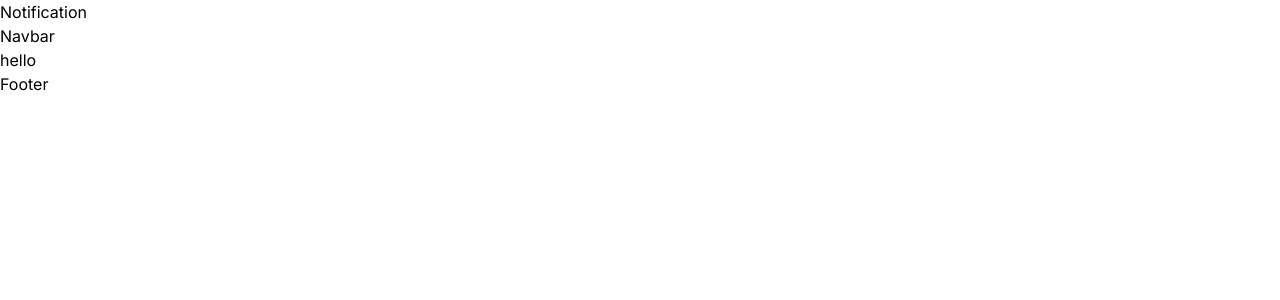
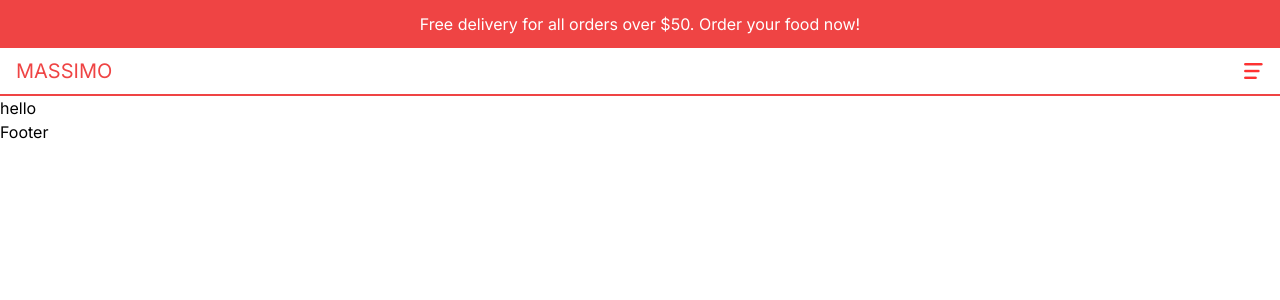
Before and after one commit to Op-Pautu/Delivery-App, a Next.js app: page / in a window 1280 px wide. Shown: the top 300 px of the page. Built offline with nearby package versions, Linux system fonts and the light colour scheme.

Commit message:
Add menu and carticon components in Navbar and style it

```diff
--- /dev/null
+++ b/src/app/components/CartIcon.tsx
@@ -0,0 +1,18 @@
+import Image from 'next/image'
+import Link from 'next/link'
+import React from 'react'
+
+const CartIcon = () => {
+  return (
+    <Link href='/cart' className='flex items-center gap-4'>
+        <div className='relative w-8 h-8'>
+            <Image src="/cart.png" alt='' fill/>
+        </div>
+        <span>
+            Cart (3)
+        </span>
+    </Link>
+  )
+}
+
+export default CartIcon
--- /dev/null
+++ b/src/app/components/Menu.tsx
@@ -0,0 +1,42 @@
+'use client'
+
+import Image from 'next/image'
+import Link from 'next/link';
+import React, { useState } from 'react'
+import CartIcon from './CartIcon';
+
+const links = [
+    { id: 1, title: "Homepage", url: "/" },
+    { id: 2, title: "Menu", url: "/menu" },
+    { id: 3, title: "Working Hours", url: "/" },
+    { id: 4, title: "Contact", url: "/" },
+  ];
+
+
+const Menu = () => {
+  const [open, setOpen] = useState(false);
+  const user = false;
+  return (
+    <div>
+        {!open ? (
+        <Image src="/open.png" alt="" width={20} height={20} onClick={() => setOpen(true)}/>
+         ) : (
+        <Image src="/close.png" alt="" width={20} height={20} onClick={() => setOpen(false)}/>
+        )}
+       {open && <div className='bg-red-500 text-white absolute left-0 w-full top-24 h-[calc(100vh-6rem)] flex flex-col gap-8 items-center justify-center text-3xl z-10'>
+            {links.map(item => (
+                <Link href={item.url} key={item.id} onClick={() => setOpen(false)}>
+                    {item.title}
+                </Link>
+            ))}
+           {!user ? <Link href="/login" onClick={() => setOpen(false)}>Login</Link> :
+            <Link href="/orders" onClick={() => setOpen(false)}>Orders</Link>  }
+            <Link href="/cart" >
+                <CartIcon/>
+            </Link>
+        </div>}
+    </div>
+  )
+}
+
+export default Menu
--- a/src/app/components/Navbar.tsx
+++ b/src/app/components/Navbar.tsx
@@ -1,8 +1,21 @@
 import React from 'react'
+import Menu from './Menu'
+import Link from 'next/link'
 
 const Navbar = () => {
   return (
-    <div>Navbar</div>
+    <div className='h-12 text-red-500 p-4 flex items-center justify-between border-b-2 border-b-red-500 uppercase'>
+      {/* LOGO */}
+      <div className='text-xl'>
+        <Link href='/'>
+          Massimo
+        </Link>
+      </div>
+      {/* MOBILE MENU */}
+      <div>
+        <Menu/>
+      </div>
+    </div>
   )
 }
 
--- a/src/app/components/Notification.tsx
+++ b/src/app/components/Notification.tsx
@@ -2,7 +2,8 @@
 
 const Notification = () => {
   return (
-    <div>Notification</div>
+    <div className='h-12 bg-red-500 text-white px-4 flex items-center justify-center text-center text-sm md:text-base cursor-pointer'>
+      Free delivery for all orders over $50. Order your food now!</div>
   )
 }
 
```
